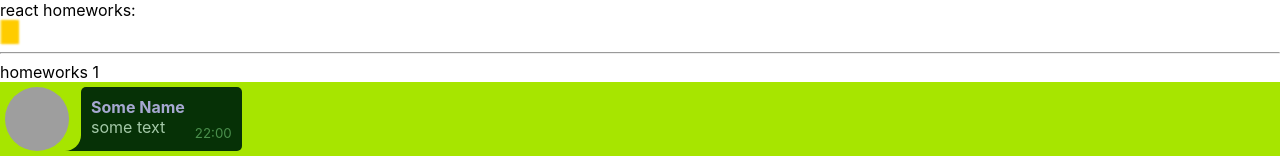
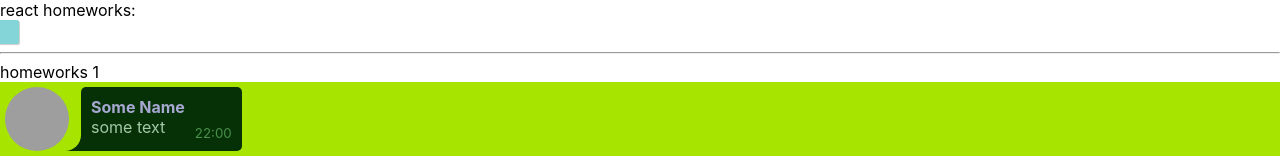
Before and after one commit to SPK80/simple-react-homeworks, a React (Create React App) app: page /#/pre-junior in a window 1280 px wide. Shown: the top 160 px of the page. Built offline with nearby package versions, Linux system fonts and the light colour scheme; grey boxes are pictures that could not be loaded.

Commit message:
refactor: change Header style

```diff
--- a/src/p2-homeworks/h5-rrd-v6/Header.tsx
+++ b/src/p2-homeworks/h5-rrd-v6/Header.tsx
@@ -24,7 +24,6 @@ function Header() {
                 </NavLink>
 
             </div>
-            <span></span>
         </div>
     )
 }
--- a/src/p2-homeworks/h5-rrd-v6/header.module.css
+++ b/src/p2-homeworks/h5-rrd-v6/header.module.css
@@ -1,27 +1,21 @@
-
 .headerWrap {
     display: flex;
     justify-content: space-between;
-    background: #fdf8cc;
-    border-radius: 5px;
+    background: #84d5d8;
+    border-radius: 2px;
+    box-shadow: 1px 1px 1px #ccc;
     position: relative;
     left: -385px;
     width: 400px;
     padding: 2px;
-    transition-duration: 0.5s;
+    transition-duration: 1s;
+    transition-delay: 2s;
 }
 
 .headerWrap:hover {
     left: 0;
-}
-
-.headerWrap span {
-    display: inline-block;
-    width: 15px;
-    box-shadow: 0 0 2px 2px #FFCC00;
-    justify-self: end;
-    background-color: #FFCC00;
-    border: #cccccc;
+    transition-duration: 0.5s;
+    transition-delay: 0s;
 }
 
 .navLinks {
@@ -31,11 +25,12 @@
 }
 
 .navLink {
-    color: navy;
+    color: yellow;
     text-decoration: none;
 }
 
 .activeNavLink {
-    color: crimson;
+    color: gold;
+    text-shadow: 1px 1px 2px #ccc;
     text-decoration: none;
 }
```
